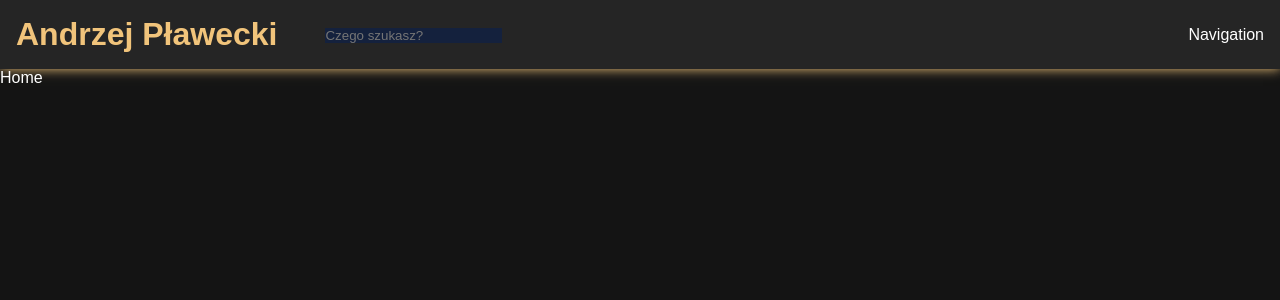
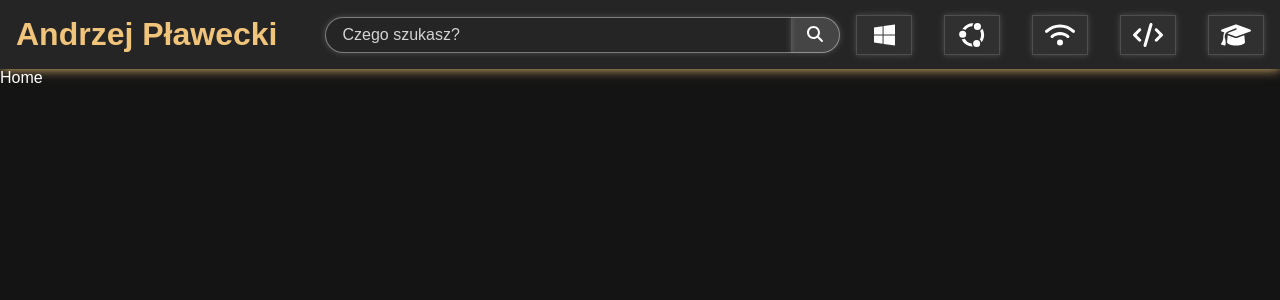
Before and after one commit to viventer/andrew-ponad-frontend, a React (Vite) app: page / in a window 1280 px wide. Shown: the top 300 px of the page. Built offline with nearby package versions, Linux system fonts and the light colour scheme.

Commit message:
Searchbar appearance completed and nav started

```diff
--- a/package.json
+++ b/package.json
@@ -10,6 +10,11 @@
     "preview": "vite preview"
   },
   "dependencies": {
+    "@fortawesome/fontawesome-svg-core": "^6.4.2",
+    "@fortawesome/free-brands-svg-icons": "^6.4.2",
+    "@fortawesome/free-regular-svg-icons": "^6.4.2",
+    "@fortawesome/free-solid-svg-icons": "^6.4.2",
+    "@fortawesome/react-fontawesome": "^0.2.0",
     "react": "^18.2.0",
     "react-dom": "^18.2.0",
     "react-redux": "^8.1.3",
--- a/src/views/global/components/Navigation.jsx
+++ b/src/views/global/components/Navigation.jsx
@@ -1,5 +1,34 @@
-import React from "react";
+import { FontAwesomeIcon } from "@fortawesome/react-fontawesome";
+import { StyledNavigation } from "../styles/Navigation.styled";
+import {
+  faLinux,
+  faUbuntu,
+  faWindows,
+} from "@fortawesome/free-brands-svg-icons";
+import {
+  faCode,
+  faGraduationCap,
+  faWifi,
+} from "@fortawesome/free-solid-svg-icons";
 
 export default function Navigation() {
-  return <div>Navigation</div>;
+  return (
+    <StyledNavigation>
+      <div className="icon">
+        <FontAwesomeIcon icon={faWindows} />
+      </div>
+      <div className="icon">
+        <FontAwesomeIcon icon={faUbuntu} />
+      </div>
+      <div className="icon">
+        <FontAwesomeIcon icon={faWifi} />
+      </div>
+      <div className="icon">
+        <FontAwesomeIcon icon={faCode} />
+      </div>
+      <div className="icon">
+        <FontAwesomeIcon icon={faGraduationCap} />
+      </div>
+    </StyledNavigation>
+  );
 }
--- a/src/views/global/components/SearchBar.jsx
+++ b/src/views/global/components/SearchBar.jsx
@@ -1,5 +1,7 @@
+import { FontAwesomeIcon } from "@fortawesome/react-fontawesome";
 import { StyledSearchBar } from "../styles/Header.styled";
 import { useState } from "react";
+import { faSearch } from "@fortawesome/free-solid-svg-icons";
 
 export default function SearchBar() {
   const [searchQuery, setSearchQuery] = useState("");
@@ -13,6 +15,9 @@ export default function SearchBar() {
           value={searchQuery}
           onChange={(e) => setSearchQuery(e.target.value)}
         />
+        <div className="icon">
+          <FontAwesomeIcon icon={faSearch} />
+        </div>
       </form>
     </StyledSearchBar>
   );
--- a/src/views/global/styles/Header.styled.js
+++ b/src/views/global/styles/Header.styled.js
@@ -1,7 +1,7 @@
 import styled from "styled-components";
 
 export const StyledHeader = styled.header`
-  padding: 1rem;
+  padding: 0 1rem;
   gap: 1rem;
   justify-content: space-between;
   align-items: center;
@@ -10,12 +10,17 @@ export const StyledHeader = styled.header`
 
   & .flex {
     gap: 3rem;
-    justify-content: center;
+    justify-content: left;
     align-items: center;
+    width: 100%;
+    padding-right: 2rem;
+    padding: 1rem 0;
   }
 
   & .reactRouterLink {
     color: ${({ theme }) => theme.colors.sunset};
+    white-space: nowrap;
+    transition: all ease-in-out 0.15s;
   }
 
   & .reactRouterLink:hover {
@@ -28,8 +33,56 @@ export const StyledHeader = styled.header`
 `;
 
 export const StyledSearchBar = styled.nav`
+  width: 100%;
+  display: flex;
+  align-items: center;
+  justify-content: center;
+
+  & input,
+  & .icon {
+    padding: 0.5rem 1rem;
+    box-shadow: 0 0 0.4rem rgba(255, 255, 255, 0.2);
+    font-size: 1rem;
+    transition: all ease-in-out 0.15s;
+    color: white;
+    border: 0.1rem solid rgba(255, 255, 255, 0.4);
+  }
+
   & input {
-    background-color: ${({ theme }) => theme.colors.navy};
-    border: none;
+    background-color: rgba(0, 0, 0, 0);
+    border-right: none;
+    border-radius: 2rem 0 0 2rem;
+    width: 100%;
+  }
+
+  & input::placeholder {
+    color: rgba(255, 255, 255, 0.8);
+  }
+
+  & input:focus {
+    outline: none;
+  }
+
+  & input:focus-visible {
+    border: 0.1rem solid ${({ theme }) => theme.colors.sunset};
+    border-right: none;
+  }
+
+  & form {
+    width: 100%;
+    display: flex;
+    align-items: center;
+    max-width: 35rem;
+  }
+
+  .icon {
+    border-left: none;
+    border-radius: 0 2rem 2rem 0;
+    background-color: rgba(255, 255, 255, 0.15);
+  }
+
+  & input:focus-visible + .icon {
+    border: 0.1rem solid ${({ theme }) => theme.colors.sunset};
+    border-left: none;
   }
 `;
--- a/src/views/global/styles/Navigation.styled.js
+++ b/src/views/global/styles/Navigation.styled.js
@@ -1 +1,28 @@
 import styled from "styled-components";
+
+export const StyledNavigation = styled.nav`
+  display: flex;
+  align-items: center;
+  justify-content: right;
+  height: 100%;
+  gap: 2rem;
+
+  .icon {
+    display: flex;
+    align-items: center;
+    justify-content: center;
+    font-size: 1.5rem;
+    width: 3.5rem;
+    height: 2.5rem;
+    background-color: rgba(255, 255, 255, 0.05);
+    border: 0.1rem solid rgba(255, 255, 255, 0.15);
+    box-shadow: 0 0 0.4rem rgba(255, 255, 255, 0.2);
+    transition: all ease-in-out 0.15s;
+  }
+
+  .icon:hover {
+    background-color: rgba(255, 255, 255, 0.15);
+    border: 0.1rem solid ${({ theme }) => theme.colors.sunset};
+    cursor: pointer;
+  }
+`;
```
Also changed, not shown: 1 other file (tests, documents, lock files or other folders).
